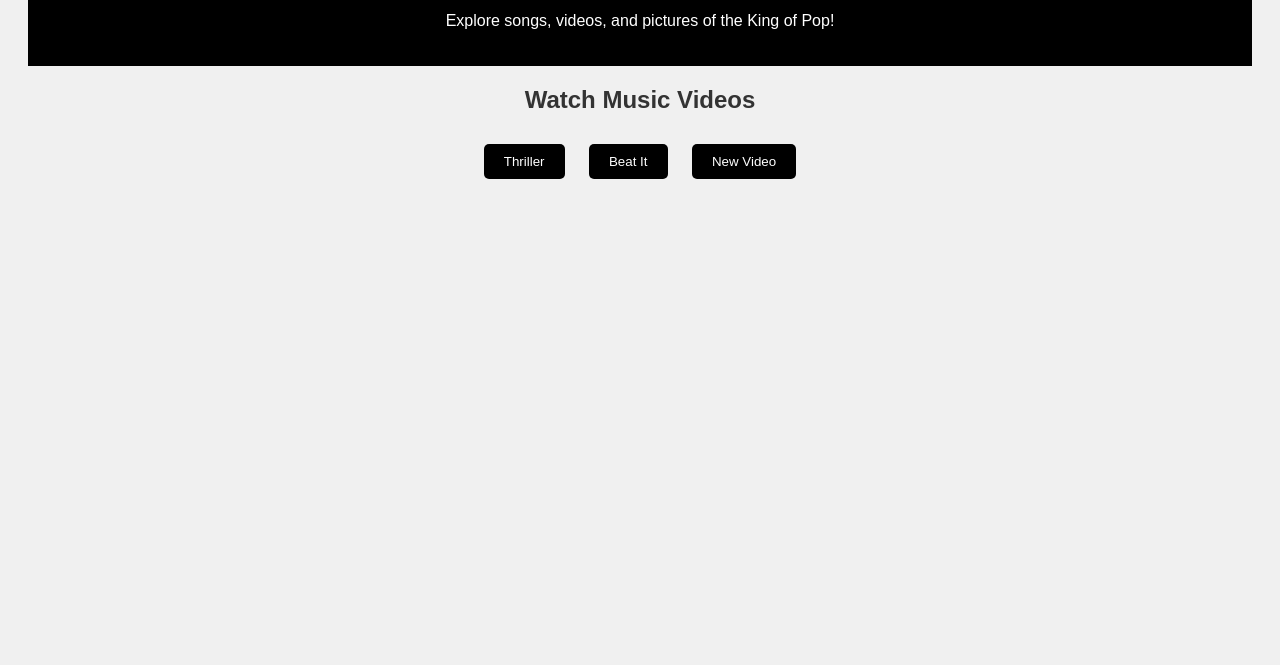
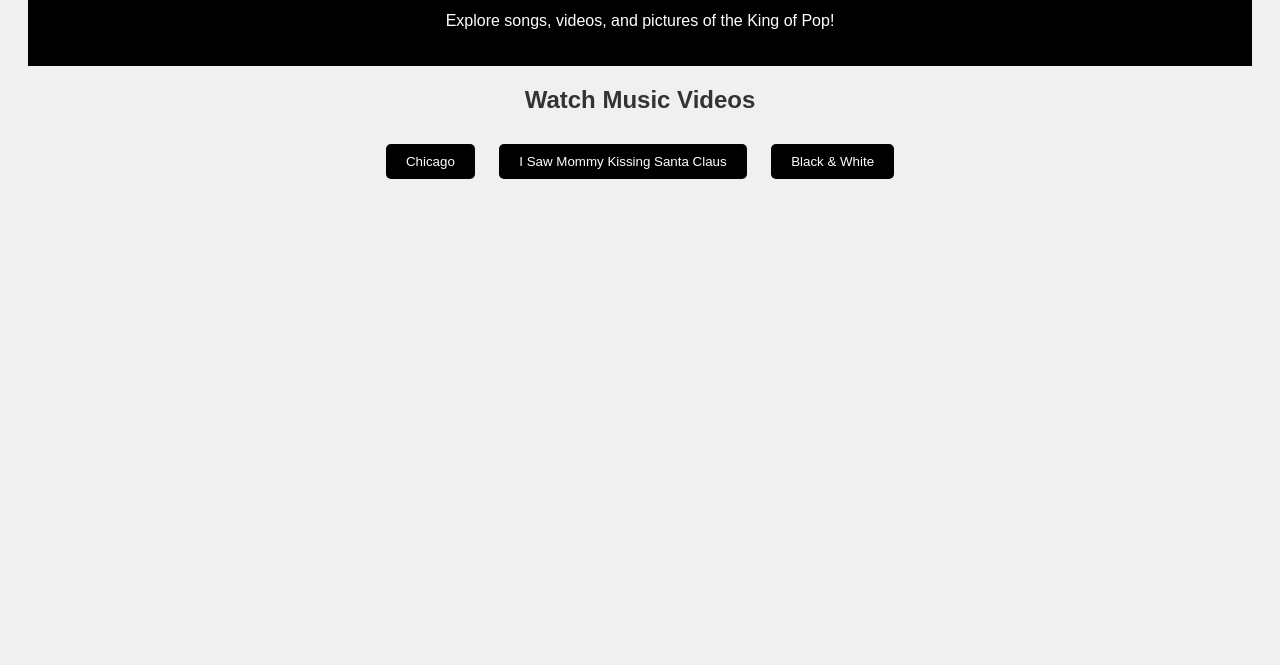
Before and after one commit to Emelito00/camipagexmas2024, a plain HTML site: page index.html in a window 1280 px wide. Shown: the part 135-800 px from the top of the page. Drawn offline with Linux system fonts and the light colour scheme.

Commit message:
Update index.html
Added embeddable links for Chicago and I saw Mommy Kissing Santa Claus

```diff
--- a/index.html
+++ b/index.html
@@ -52,9 +52,9 @@
 
     <section id="videos">
         <h2>Watch Music Videos</h2>
-        <button onclick="playVideo('https://www.youtube.com/embed/sOnqjkJTMaA')">Thriller</button>
-        <button onclick="playVideo('https://www.youtube.com/embed/Zi_XLOBDo_Y')">Beat It</button>
-        <button onclick="playVideo('https://www.youtube.com/embed/F2AitTPI5U0?si=cMMRRdS-8E0J3Uwa')">New Video</button>
+        <button onclick="playVideo('https://www.youtube.com/embed/xaYSqjvZjTs')">Chicago</button>
+        <button onclick="playVideo('https://www.youtube.com/embed/JzxAfD_6EBg')">I Saw Mommy Kissing Santa Claus</button>
+        <button onclick="playVideo('https://www.youtube.com/embed/F2AitTPI5U0?si=cMMRRdS-8E0J3Uwa')">Black & White</button>
         <iframe id="video-player" width="560" height="315" src=""
             title="YouTube video player" frameborder="0"
             allow="accelerometer; autoplay; clipboard-write; encrypted-media; gyroscope; picture-in-picture; web-share"
```
